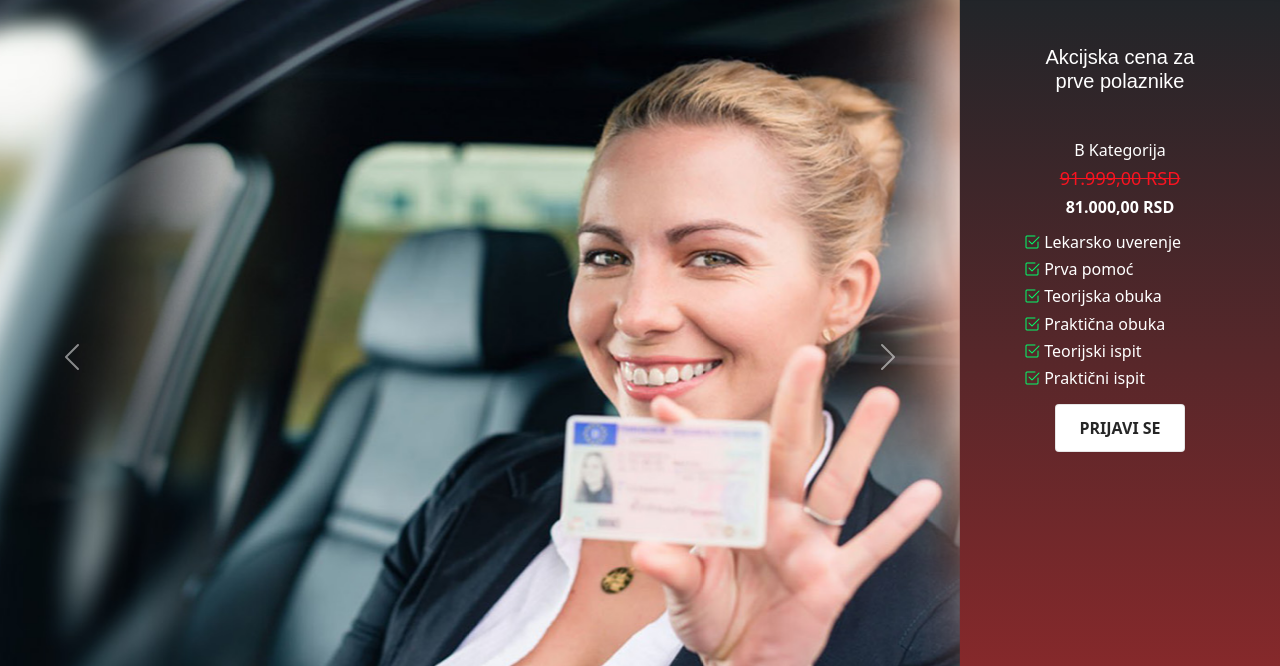
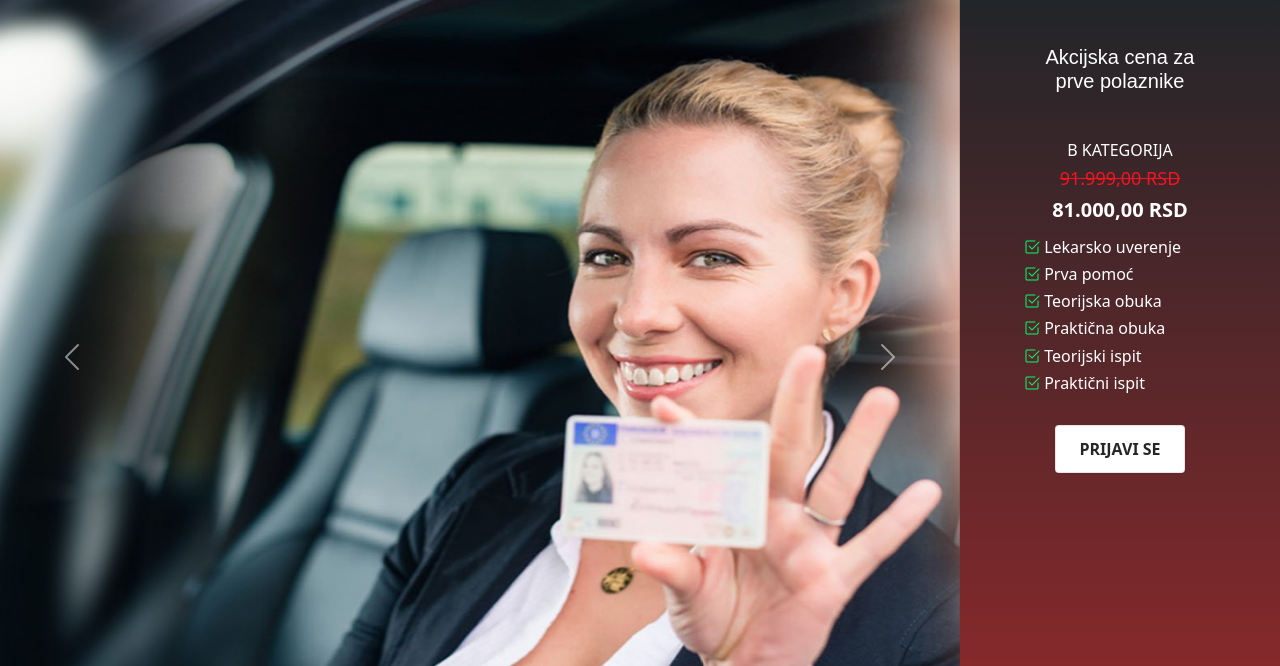
Before and after one commit to DaxTheBeast/autoskola, a plain HTML site: page index.html in a window 1280 px wide. Shown: the part 134-800 px from the top of the page. Drawn offline with nearby package versions, Linux system fonts and the light colour scheme; a web font is replaced by a local one.

Commit message:
test2
test2

```diff
--- a/index.html
+++ b/index.html
@@ -122,9 +122,9 @@
     <div class="col-md-3 p-0 m-0 d-flex justify-content-center">
       <div id="upisUnutra" class="w-90 text-center p-5">
         <h2 class="francois-one-regular text-white">Akcijska cena za prve polaznike</h2>
-        <h3 class="mt-5 text-white">B Kategorija</h2>
+        <h3 class="mt-5 text-white">B KATEGORIJA</h2>
         <h4 class="sub-color"><s>91.999,00 RSD</s></h2>
-        <h3 class="text-white"><b>81.000,00 RSD</b></h2>
+        <h2 class="text-white"><b>81.000,00 RSD</b></h2>
         <div class="text-left mt-3">
           <p class="h4 text-white"><i class="bi bi-check2-square"></i> Lekarsko uverenje</p>
           <p class="h4 text-white"><i class="bi bi-check2-square"></i> Prva pomoć</p>
@@ -133,7 +133,7 @@
           <p class="h4 text-white"><i class="bi bi-check2-square"></i> Teorijski ispit</p>
           <p class="h4 text-white"><i class="bi bi-check2-square"></i> Praktični ispit</p>
         </div>
-        <a href="" class="button-6 mt-2">PRIJAVI SE</a>
+        <a href="" class="button-6 mt-4">PRIJAVI SE</a>
       </div>
     </div>
   </div>
@@ -176,7 +176,7 @@
           <div class="content-area">
               <h4>Teorijski ispit</h4>
               <div data-pm-slice="1 1 []" data-en-clipboard="true">Položen teorijski ispit važi godinu i po dana.</div>
-                                          <a href="https://learnwithred.onelink.me/OR8a/5u5kk1g8" class="app-block"><img width="3305" height="3305" src="https://www.reddrivingschool.com/wp-content/uploads/2023/12/Frame-31.png" class="attachment-full size-full" alt="RED Driving School learner app logo" decoding="async" loading="lazy" srcset="https://www.reddrivingschool.com/wp-content/uploads/2023/12/Frame-31.png 3305w, https://www.reddrivingschool.com/wp-content/uploads/2023/12/Frame-31-300x300.png 300w, https://www.reddrivingschool.com/wp-content/uploads/2023/12/Frame-31-1024x1024.png 1024w, https://www.reddrivingschool.com/wp-content/uploads/2023/12/Frame-31-150x150.png 150w, https://www.reddrivingschool.com/wp-content/uploads/2023/12/Frame-31-768x768.png 768w, https://www.reddrivingschool.com/wp-content/uploads/2023/12/Frame-31-1536x1536.png 1536w, https://www.reddrivingschool.com/wp-content/uploads/2023/12/Frame-31-2048x2048.png 2048w, https://www.reddrivingschool.com/wp-content/uploads/2023/12/Frame-31-670x670.png 670w" sizes="(max-width: 3305px) 100vw, 3305px"><p>Keep track with our app - Learn to Drive with RED</p></a><a href="https://student.go-red.co.uk/bookpayonline/existingornew.aspx?_gl=1*13k47ss*_ga*NzkyODMxODM2LjE2NzI5NDAwMTY.*_ga_MRWWKZZQVQ*MTcwMjMzMzMxMS40NjkuMS4xNzAyMzMzNTk0LjEzLjAuMA" class="cta-type-btn" target="_self">Book now</a>                                                    </div>
+               </div>
       </div>
       <div class="road-area road-3"></div>
           <div class="single-map-block card-4">
@@ -196,7 +196,7 @@
         <div class="content-area">
             <h4> Praktični ispit vožnje</h4>
             <div data-pm-slice="1 1 []" data-en-clipboard="true">Ceo ispit se sastoji se iz poligonskih radnji i vožnje u saobraćaju.</div>
-                                        <a href="https://learnwithred.onelink.me/OR8a/5u5kk1g8" class="app-block"><img width="3305" height="3305" src="https://www.reddrivingschool.com/wp-content/uploads/2023/12/Frame-31.png" class="attachment-full size-full" alt="RED Driving School learner app logo" decoding="async" loading="lazy" srcset="https://www.reddrivingschool.com/wp-content/uploads/2023/12/Frame-31.png 3305w, https://www.reddrivingschool.com/wp-content/uploads/2023/12/Frame-31-300x300.png 300w, https://www.reddrivingschool.com/wp-content/uploads/2023/12/Frame-31-1024x1024.png 1024w, https://www.reddrivingschool.com/wp-content/uploads/2023/12/Frame-31-150x150.png 150w, https://www.reddrivingschool.com/wp-content/uploads/2023/12/Frame-31-768x768.png 768w, https://www.reddrivingschool.com/wp-content/uploads/2023/12/Frame-31-1536x1536.png 1536w, https://www.reddrivingschool.com/wp-content/uploads/2023/12/Frame-31-2048x2048.png 2048w, https://www.reddrivingschool.com/wp-content/uploads/2023/12/Frame-31-670x670.png 670w" sizes="(max-width: 3305px) 100vw, 3305px"><p>Keep track with our app - Learn to Drive with RED</p></a><a href="https://student.go-red.co.uk/bookpayonline/existingornew.aspx?_gl=1*13k47ss*_ga*NzkyODMxODM2LjE2NzI5NDAwMTY.*_ga_MRWWKZZQVQ*MTcwMjMzMzMxMS40NjkuMS4xNzAyMzMzNTk0LjEzLjAuMA" class="cta-type-btn" target="_self">Book now</a>                                                    </div>
+                                                              </div>
       </div>
       <div class="road-area road-5"></div>
       <div class="single-map-block card-6">
```
Also changed, not shown: assets/img/mobileRoad.png, assets/img/road.png.
